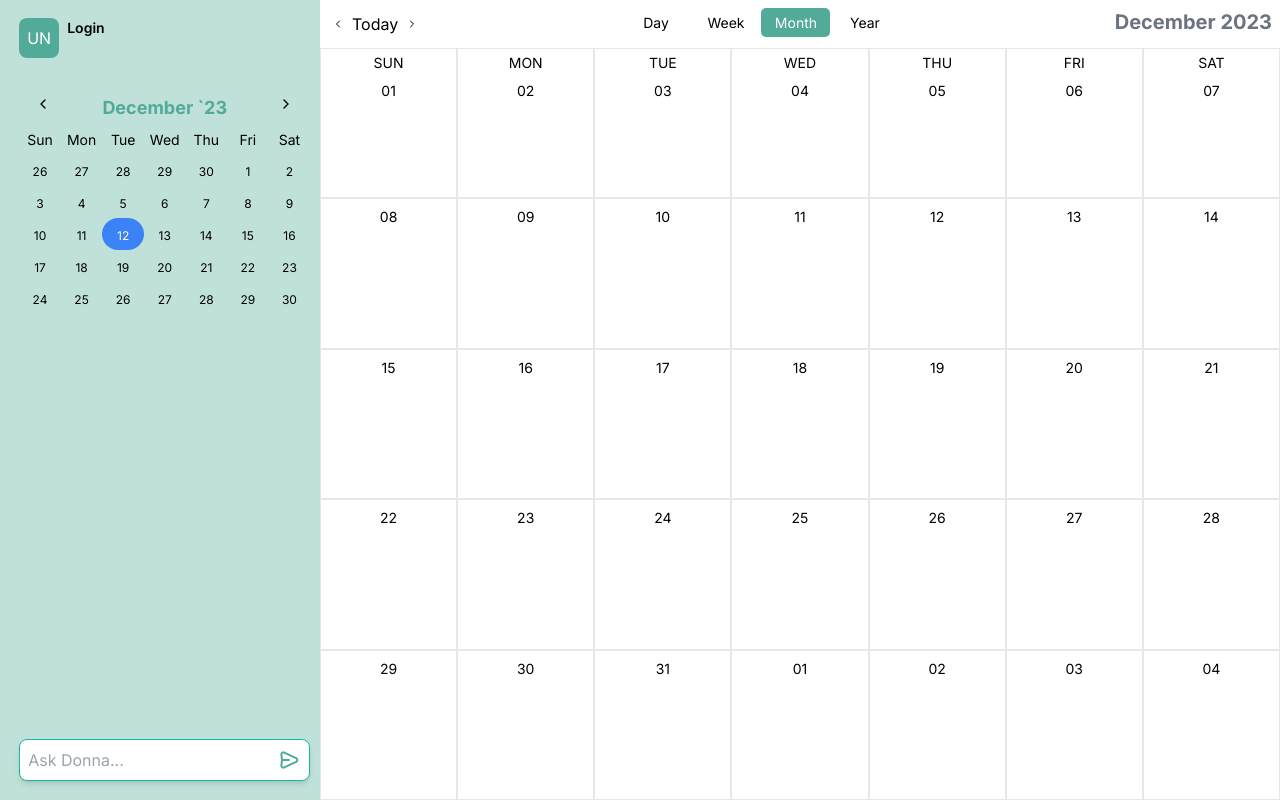
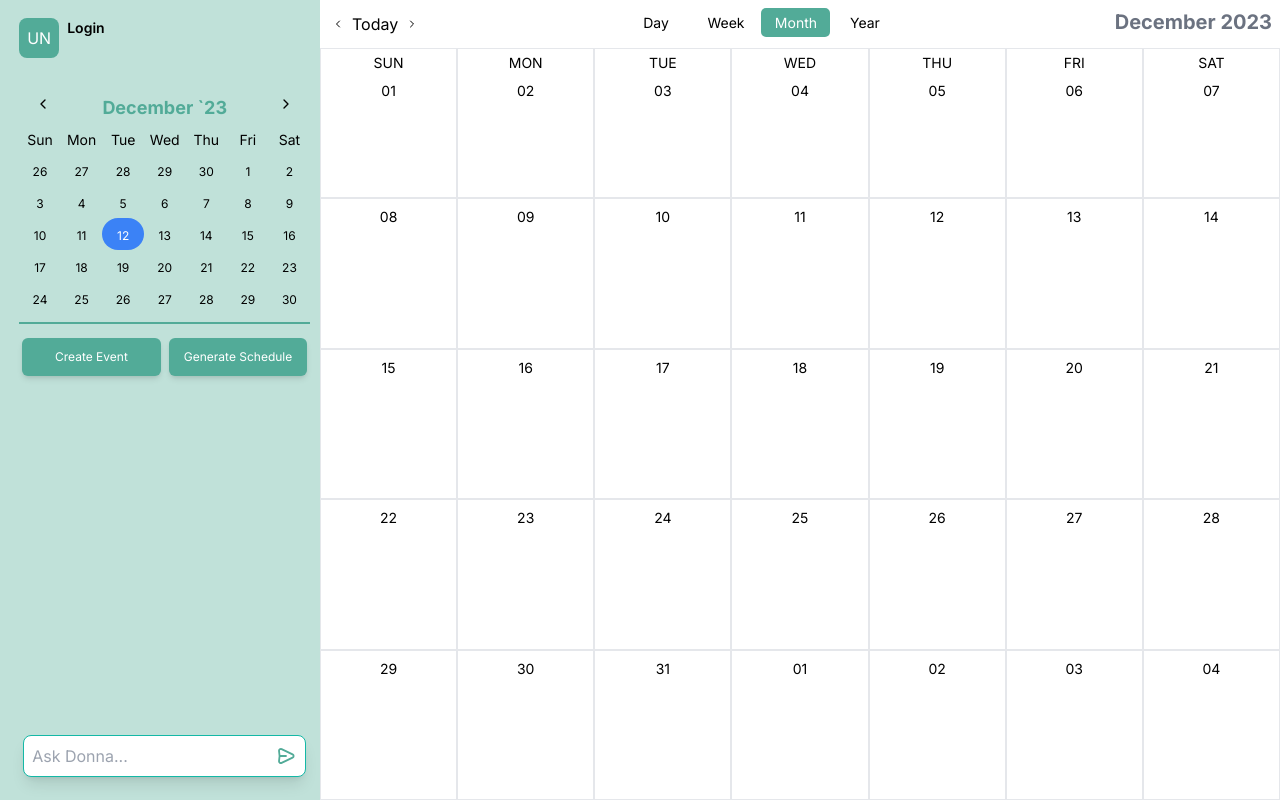
Before and after one commit to DK-Kim4312/donna, a Next.js app: page / in a window 1280 px wide. Built offline with nearby package versions, Linux system fonts and the light colour scheme.

Commit message:
added buttons and separator

```diff
--- a/components/ChatView.js
+++ b/components/ChatView.js
@@ -41,8 +41,8 @@ const ChatView = () => {
 
 
   return (
-    <div className='flex flex-col h-[100%] w-[100%]'>
-      <div className="flex flex-col-reverse items-end justify-end overflow-y-auto p-4 h-[100%] w-[100%]">
+    <div className='flex flex-col h-[100%] w-[100%] p-1'>
+      <div className="flex flex-col-reverse items-end justify-end overflow-y-auto p-7 h-[100%] w-[100%]">
         <ol className={styles.list}>
           {messages.map((message, index) => (
             <li key={index} className={cn(styles.shared, message.isUser ? styles.user : styles.ai,)}>
@@ -53,9 +53,9 @@ const ChatView = () => {
         </ol>
 
       </div>
-      <div className="flex flex-row justify-between border-teal-500 border-solid border-1 border rounded-lg bg-white p-2 w-22/100 shadow-md">
+      <div className="flex flex-row justify-between border-teal-500 border-solid border-1 border rounded-lg bg-white p-2 w-[100%] shadow-lg">
         <input
-          className="max-w-full min-w-80p border-none text-base focus:outline-none"
+          className="w-[100%] border-none text-base focus:outline-none"
           type="text"
           placeholder="Ask Donna..."
           value={newMessage}
--- /dev/null
+++ b/components/CreateEventButton.js
@@ -0,0 +1,15 @@
+import React, { useContext } from "react";
+import GlobalContext from "../context/GlobalContext";
+export default function CreateEventButton() {
+  const { setShowEventModal } = useContext(GlobalContext);
+  return (
+    <button
+      onClick={() => setShowEventModal(true)}
+      className="bg-[#52ab98] w-[138.65px] h-[38px] shrink-0 p-3 text-center rounded-md flex items-center shadow-md hover:shadow-2xl "
+    >
+      <p className="text-white text-xs grow">
+        Create Event
+        </p>
+    </button>
+  );
+}
--- /dev/null
+++ b/components/GenerateScheduleButton.js
@@ -0,0 +1,12 @@
+import React from "react";
+export default function GenerateScheduleButton() {
+  return (
+    <button
+      className="bg-[#52ab98] w-[138.65px] h-[38px] shrink-0 p-3 ml-2 rounded-md flex items-center shadow-md hover:shadow-2xl"
+    >
+      <p className="text-white text-xs grow">
+        Generate Schedule
+      </p>
+    </button>
+  );
+}
--- a/components/MiniCalendar.js
+++ b/components/MiniCalendar.js
@@ -87,6 +87,7 @@ export default function MiniCalendar() {
           </React.Fragment>
         ))}
       </div>
+      <div className="w-[100%] h-[1px] border border-[#52ab98] mb-[14px] mt-[8px]"></div>
     </div>
   );
 }
--- a/components/Sidebar.js
+++ b/components/Sidebar.js
@@ -2,13 +2,20 @@ import React from "react";
 import ChatView from "./ChatView";
 import MiniCalendar from "./MiniCalendar";
 import ProfileTab from "./ProfileTab";
+import CreateEventButton from "./CreateEventButton";
+import GenerateScheduleButton from "./GenerateScheduleButton";
 
 export default function Sidebar() {
   return (
     <aside className="bg-[#52ab9833] border-none inline-block h-screen flex flex-col pl-[1.5vw] pr-[0.763vw] pb-[2.41vh] pt-[2.31vh]">
-        <ProfileTab />
-        <MiniCalendar />
-        <ChatView />
+      <ProfileTab />
+      <MiniCalendar />
+      <div className="flex flex-row items-center justify-center">
+        <CreateEventButton />
+        <GenerateScheduleButton />
+      </div>
+
+      <ChatView />
     </aside>
   );
 }
```
